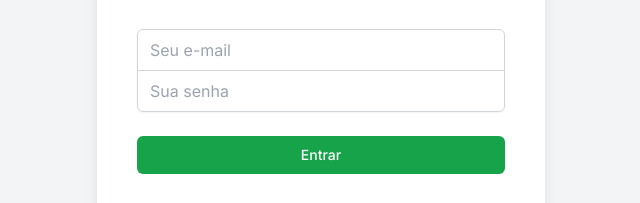
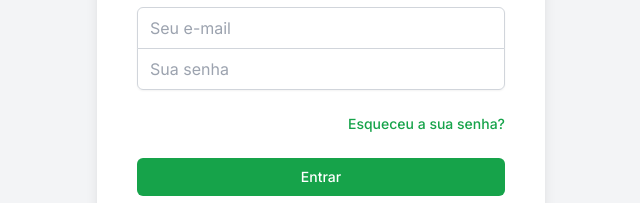
Before and after one commit to aldeir/app-faz-bem, a plain HTML site: page login.html in a window 1280 px wide. Shown: the part 216-419 px from the top of the page, without its empty margins (319-959 px from the left). Drawn offline with nearby package versions, Linux system fonts and the light colour scheme.

Commit message:
Update login.html

```diff
--- a/login.html
+++ b/login.html
@@ -5,7 +5,6 @@
     <meta name="viewport" content="width=device-width, initial-scale=1.0">
     <title>Entrar ou Cadastrar - Faz Bem</title>
 
-    <!-- PWA Tags -->
     <meta name="theme-color" content="#22c55e">
     <link rel="manifest" href="manifest.json">
     <link rel="apple-touch-icon" href="images/icons/icon-192x192.png">
@@ -33,6 +32,14 @@
                         <div class="rounded-md shadow-sm -space-y-px">
                             <input id="login-email" type="email" required class="appearance-none rounded-none relative block w-full px-3 py-2 border border-gray-300 rounded-t-md focus:outline-none focus:ring-green-500 focus:border-green-500" placeholder="Seu e-mail">
                             <input id="login-password" type="password" required class="appearance-none rounded-none relative block w-full px-3 py-2 border border-gray-300 rounded-b-md focus:outline-none focus:ring-green-500 focus:border-green-500" placeholder="Sua senha">
+                        </div>
+
+                        <div class="flex items-center justify-end">
+                            <div class="text-sm">
+                                <a href="recuperar-senha.html" class="font-medium text-green-600 hover:text-green-500">
+                                    Esqueceu a sua senha?
+                                </a>
+                            </div>
                         </div>
                         <p id="login-error" class="text-red-500 text-sm mt-4 text-center hidden"></p>
                         <button type="submit" class="group relative w-full flex justify-center py-2 px-4 border border-transparent text-sm font-medium rounded-md text-white bg-green-600 hover:bg-green-700">Entrar</button>
@@ -151,7 +158,6 @@
         });
     </script>
 
-    <!-- PWA Service Worker Registration -->
     <script>
         if ('serviceWorker' in navigator) {
             window.addEventListener('load', () => {
```
